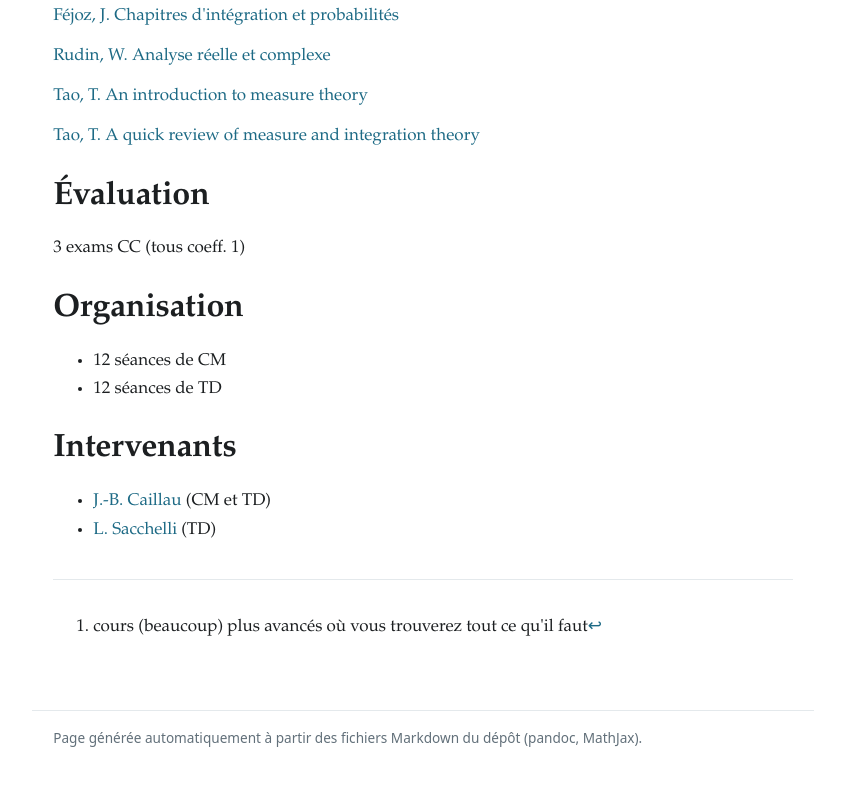
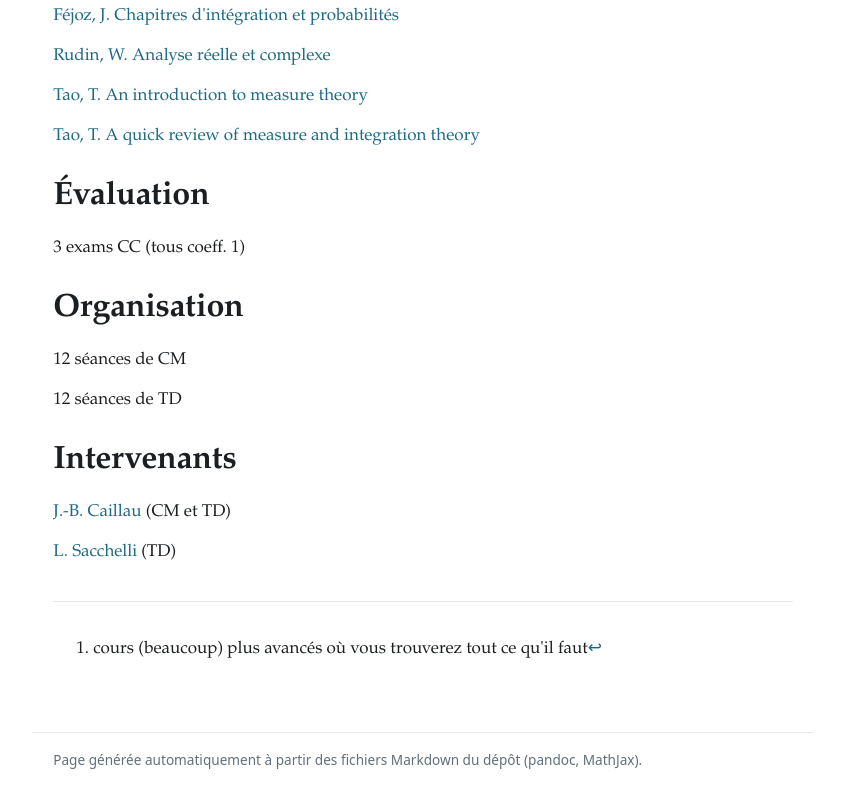
Before and after one commit to pns-mam/mi1, a plain HTML site: page docs/index.html in a window 1280 px wide. Shown: the part 1128-1939 px from the top of the page, without its empty margins (217-1062 px from the left). Before the commit the page ends 1917 px from the top, so only its background shows below. Drawn offline with Linux system fonts and the light colour scheme.

Commit message:
Rebuild site (docs/)

```diff
--- a/docs/index.html
+++ b/docs/index.html
@@ -55,17 +55,12 @@ T. A quick review of measure and integration theory</a></p>
 <h1 id="évaluation">Évaluation</h1>
 <p>3 exams CC (tous coeff. 1)</p>
 <h1 id="organisation">Organisation</h1>
-<ul>
-<li>12 séances de CM</li>
-<li>12 séances de TD</li>
-</ul>
+<p>12 séances de CM</p>
+<p>12 séances de TD</p>
 <h1 id="intervenants">Intervenants</h1>
-<ul>
-<li><a href="mailto:jean-baptiste.caillau@univ-cotedazur.fr">J.-B.
-Caillau</a> (CM et TD)</li>
-<li><a href="mailto:ludovic.sacchelli@inria.fr">L. Sacchelli</a>
-(TD)</li>
-</ul>
+<p><a href="mailto:jean-baptiste.caillau@univ-cotedazur.fr">J.-B.
+Caillau</a> (CM et TD)</p>
+<p><a href="mailto:ludovic.sacchelli@inria.fr">L. Sacchelli</a> (TD)</p>
 <section id="footnotes" class="footnotes footnotes-end-of-document"
 role="doc-endnotes">
 <hr />
```
